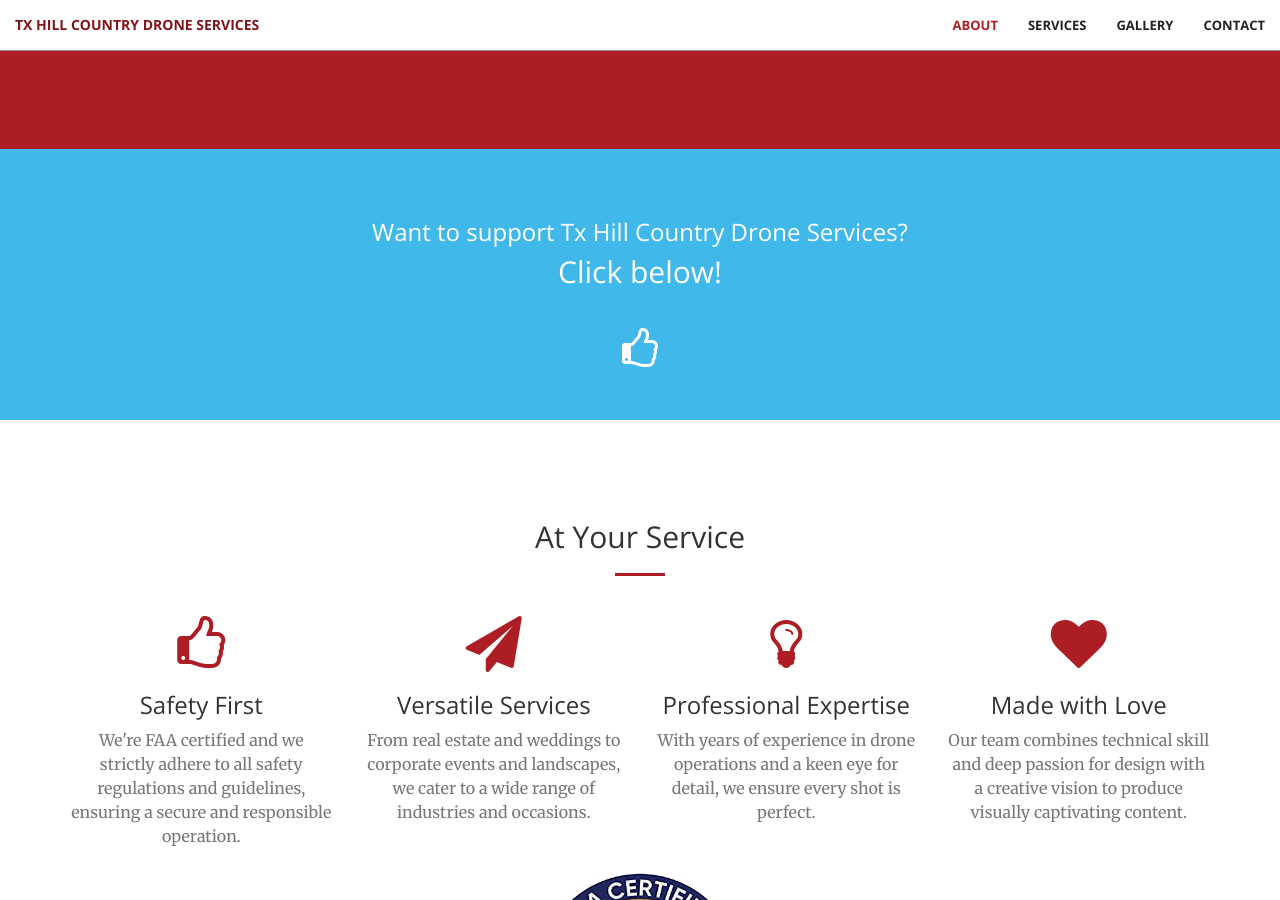
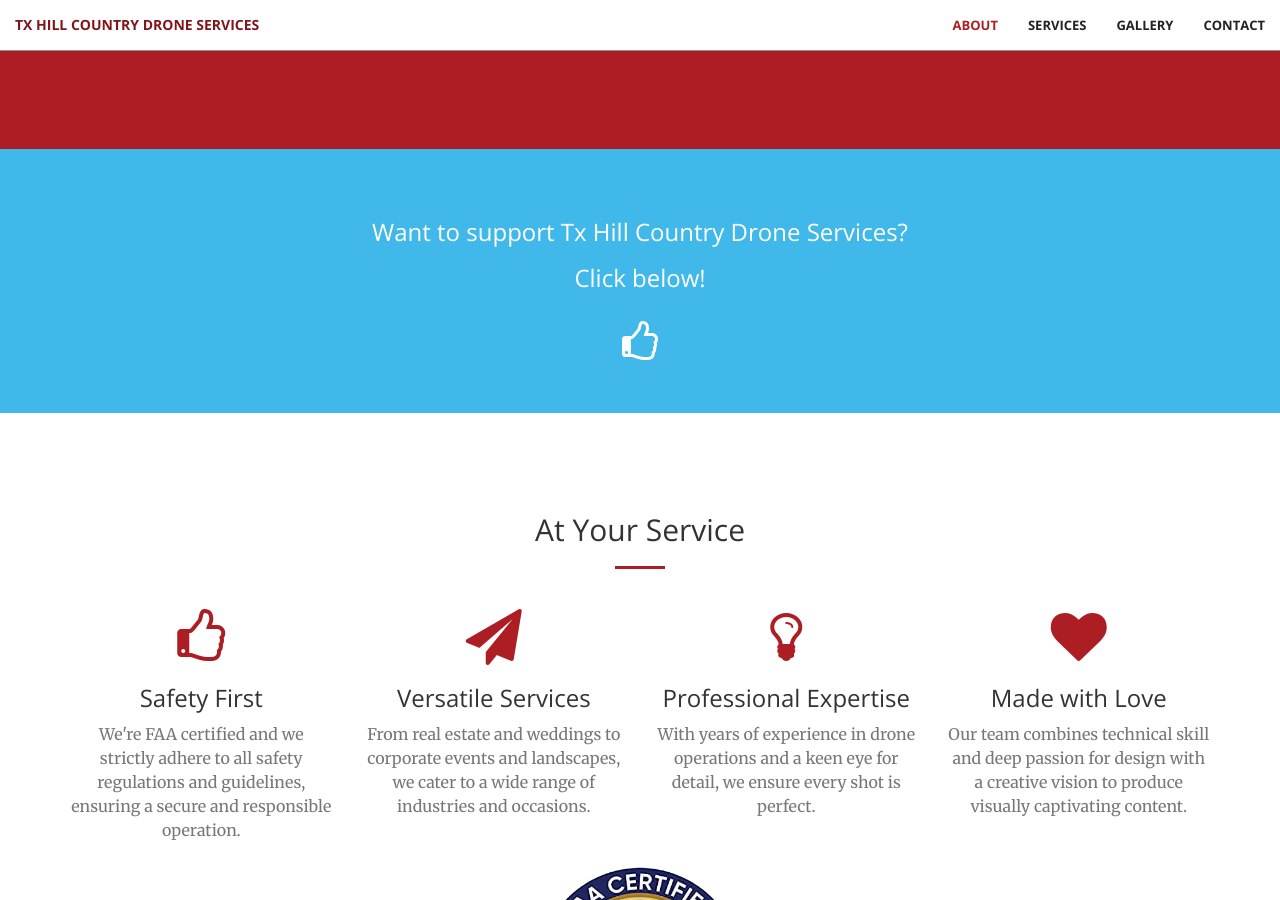
Before and after one commit to thcdroneservices/thcdroneservices.github.io, a Jekyll site: the page built from index.html, in a window 1280 px wide and 900 px high, scrolled down 1710 px. Built offline with Jekyll 4.4.1, drawn with Linux system fonts in a browser that asks for light colours.

Commit message:
update "support us"

```diff
--- a/_includes/aside3.html
+++ b/_includes/aside3.html
@@ -2,7 +2,7 @@
     <div class="container text-center">
         <div class="call-to-action">
             <h3 style="text-align: center;">Want to support Tx Hill Country Drone Services?</h3>
-            <h2 style="text-align: center;">Click below!</h2>
+            <h3 style="text-align: center;">Click below!</h3>
             <br>
             <i class="fa fa-thumbs-o-up fa-3x wow bounceIn" data-wow-delay=".1s"></i>
         </div>
```
